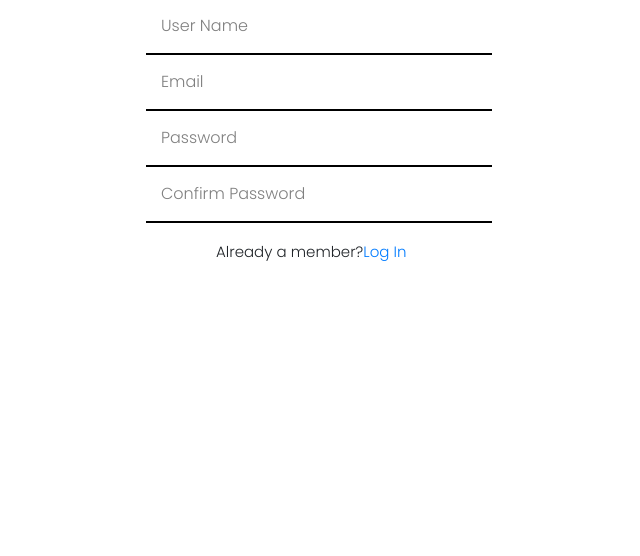
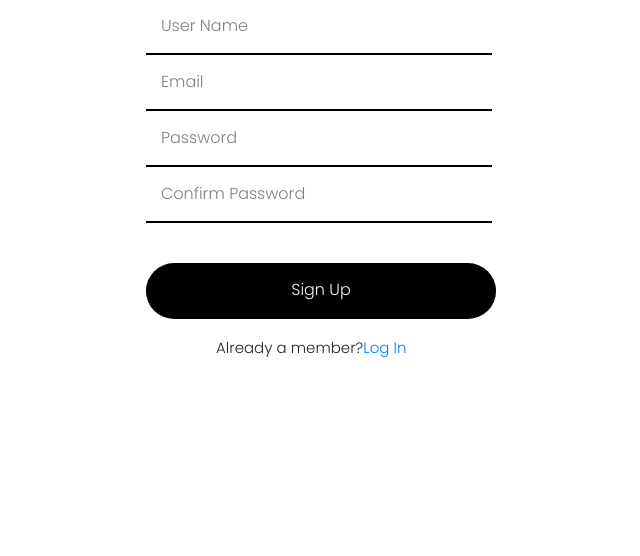
Before and after one commit to zhaodongng/FYP-22-S1-06_SeekHash, a PHP site: page /signup_page.php in a window 1280 px wide. Shown: the part 221-777 px from the top of the page, without its empty margins (394-1034 px from the left). Before the commit the page ends 482 px from the top, so only its background shows below. Run offline with PHP 8.4, Linux system fonts and the light colour scheme.

Commit message:
Modified sign up page
added sign up button

```diff
--- a/web-dev/signup_page.php
+++ b/web-dev/signup_page.php
@@ -16,17 +16,18 @@
         <!-- Sign Up Page Contents -->
         <div class="cancelbtn">
             <a href="index_template.php">
-                <img src="img/xmark-solid.svg" alt="Starbucks" />
+                <img src="img/xmark-solid.svg" />
             </a>
         </div>
 
         <div class="signupbox">
             <h1>Sign Up</h1>
             <form action="processsignup.php" method="post">
-                <input type-"text" name="signup_username" onfocus="this.value = ''" value="User Name"/><br />
-                <input type-"text" name="signup_email" onfocus="this.value = ''" value="Email"/><br />
-                <input type-"text" name="signup_password" onfocus="this.value = ''" value="Password"/><br />
-                <input type-"text" name="signup_confirmpassword" onfocus="this.value = ''" value="Confirm Password"/><br />
+                <input type="text" name="signup_username" onfocus="this.value = ''" value="User Name"/><br />
+                <input type="text" name="signup_email" onfocus="this.value = ''" value="Email"/><br />
+                <input type="text" name="signup_password" onfocus="this.value = ''" value="Password"/><br />
+                <input type="text" name="signup_confirmpassword" onfocus="this.value = ''" value="Confirm Password"/><br />
+                <input type="submit" name="signup_submit" value="Sign Up" class="signupbtn"/>
             </form>
             <h2>Already a member?<a href="login_page.php">Log In</a></h2>
         </div>
--- a/web-dev/styles/signup_page.css
+++ b/web-dev/styles/signup_page.css
@@ -38,6 +38,22 @@
     padding: 15px;
 }
 
+.signupbox .signupbtn {
+    background-color: #000;
+    color: #F2f7FF;
+    border-radius: 40px;
+    width: 350px;
+    margin-top: 40px;
+}
+
+.signupbox .signupbtn:hover {
+    background-color: #F2f7FF;
+    color: #000;
+    border: 1px solid #000;
+    transition: all .4s ease;
+    -webkit-transition: all .4s ease;
+}
+
 .signupbox input:hover {
     color: #000;
     font-weight: 700;
```
